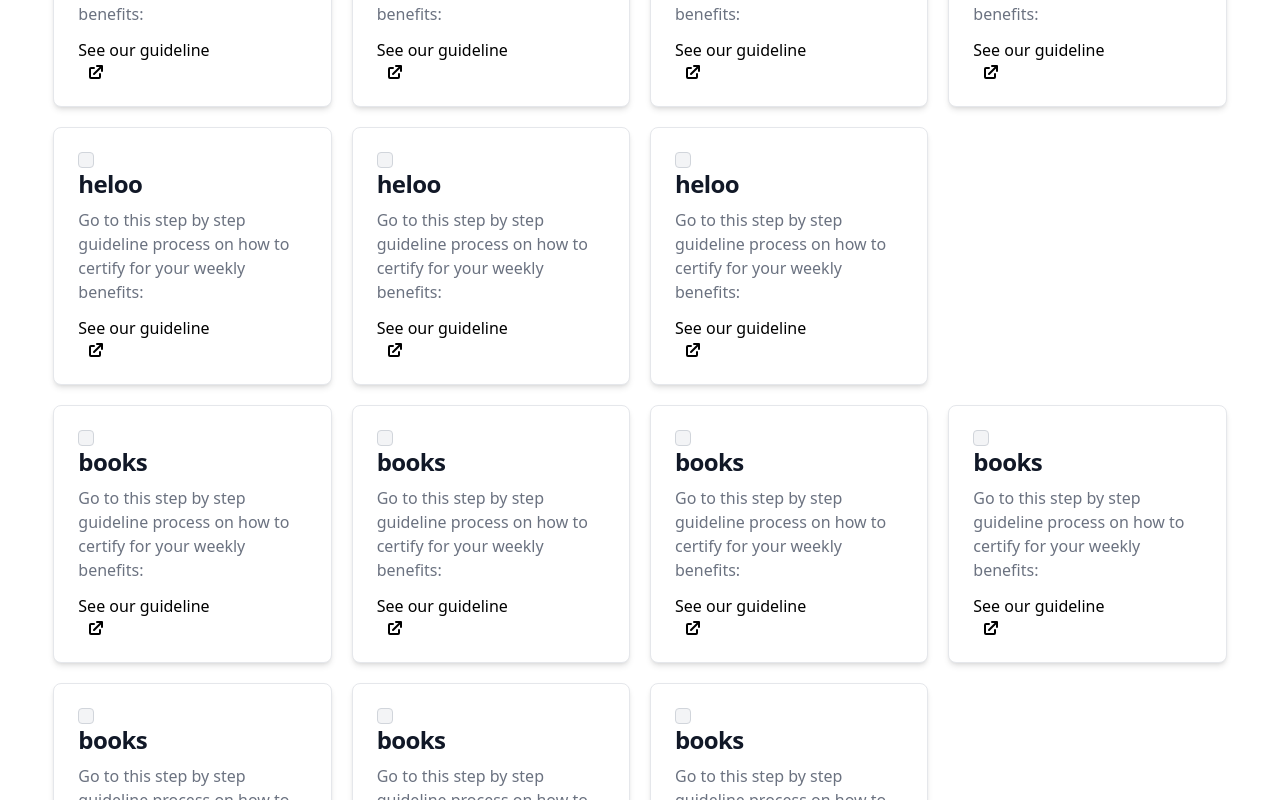
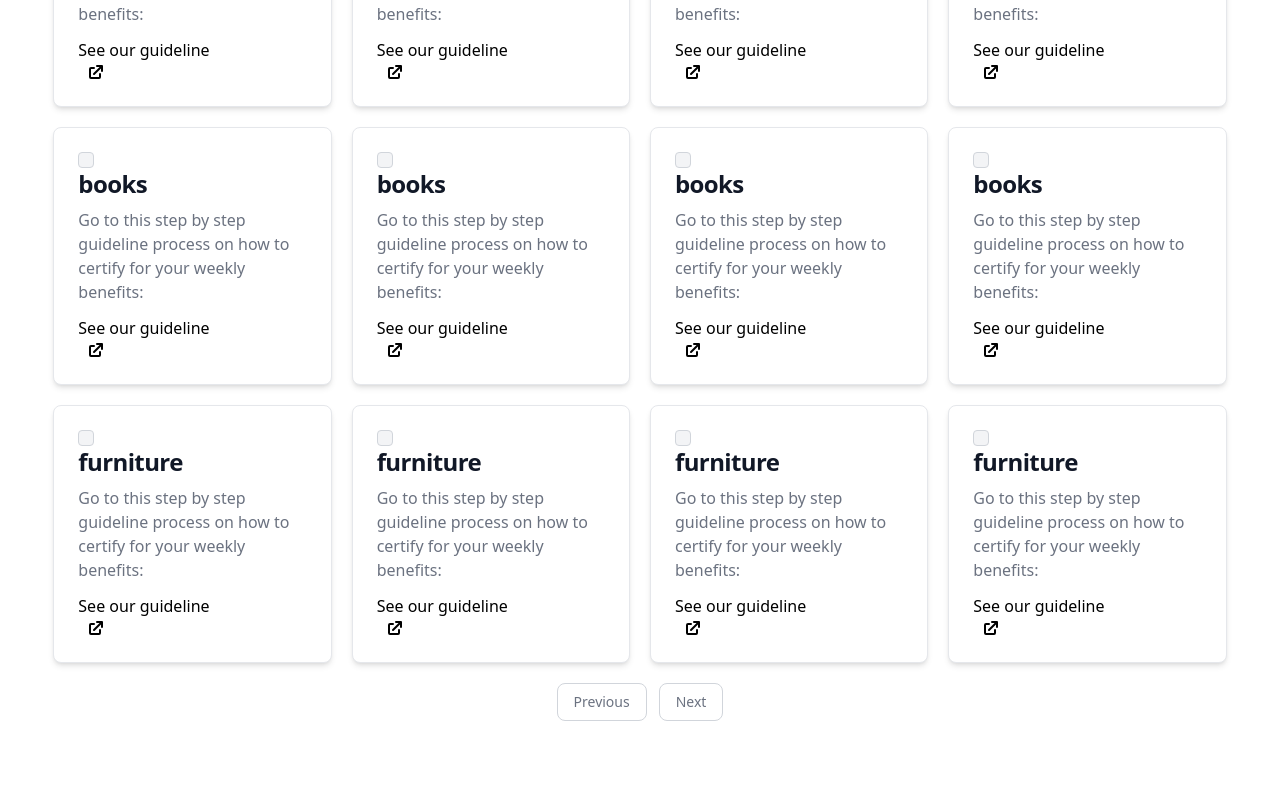
Before and after one commit to stavio12/bench-five, a React (Create React App) app: page / in a window 1280 px wide. Shown: the part 240-1040 px from the top of the page. After the commit the page ends 981 px from the top, so only its background shows below. Built offline with nearby package versions, Linux system fonts and the light colour scheme.

Commit message:
added pagination

```diff
--- a/src/components/Home/BooksProduct.tsx
+++ b/src/components/Home/BooksProduct.tsx
@@ -4,17 +4,24 @@ import { Books } from "../../States/types";
 interface props {
   books: Books[];
   selectWorker: (sku: string, checked: boolean) => void;
+  pagination: number;
 }
 
-const BooksProduct = ({ books, selectWorker }: props) => {
+const BooksProduct = ({ books, selectWorker, pagination }: props) => {
   return (
     <>
-      {books.map((book: Books) => (
+      {books
+        //check if  pagination is equal to 4 then slice at 0 and the pagination number
+        //else subtract 4 from pagination number
+        .slice(pagination === 4 ? 0 : pagination - 4, pagination)
+        .map((book: Books) => (
           <div className="col-span-full*" key={book.SKU}>
             <div className="p-6 max-w-sm bg-white rounded-lg border border-gray-200 shadow-md dark:bg-gray-800 dark:border-gray-700">
               <div className="flex items-center">
                 <input
-                onChange={(e) => selectWorker(e.target.value, e.target.checked)}
+                  onChange={(e) =>
+                    selectWorker(e.target.value, e.target.checked)
+                  }
                   id="checked-checkbox"
                   type="checkbox"
                   value={book.SKU}
--- a/src/components/Home/DiscProduct.tsx
+++ b/src/components/Home/DiscProduct.tsx
@@ -4,17 +4,24 @@ import { DVD } from "../../States/types";
 interface props {
   dvd: DVD[];
   selectWorker: (sku: string, checked: boolean) => void;
+  pagination: number;
 }
 
-const DiscProduct = ({ dvd, selectWorker }: props) => {
+const DiscProduct = ({ dvd, selectWorker, pagination }: props) => {
   return (
     <>
-      {dvd.map((dvd: DVD) => (
+      {dvd
+        //check if  pagination is equal to 4 then slice at 0 and the pagination number
+        //else subtract 4 from pagination number
+        .slice(pagination === 4 ? 0 : pagination - 4, pagination)
+        .map((dvd: DVD) => (
           <div className="col-span-full*" key={dvd.SKU}>
             <div className="p-6 max-w-sm bg-white rounded-lg border border-gray-200 shadow-md dark:bg-gray-800 dark:border-gray-700">
               <div className="flex items-center">
                 <input
-                onChange={(e) => selectWorker(e.target.value, e.target.checked)}
+                  onChange={(e) =>
+                    selectWorker(e.target.value, e.target.checked)
+                  }
                   id="checked-checkbox"
                   type="checkbox"
                   value={dvd.SKU}
--- a/src/components/Home/FurnitureProduct.tsx
+++ b/src/components/Home/FurnitureProduct.tsx
@@ -4,17 +4,24 @@ import { Furniture } from "../../States/types";
 interface props {
   furniture: Furniture[];
   selectWorker: (sku: string, checked: boolean) => void;
+  pagination: number;
 }
 
-const FurnitureProduct = ({ furniture, selectWorker }: props) => {
+const FurnitureProduct = ({ furniture, selectWorker, pagination }: props) => {
   return (
     <>
-      {furniture.map((furniture: Furniture) => (
+      {furniture
+        //check if  pagination is equal to 4 then slice at 0 and the pagination number
+        //else subtract 4 from pagination number
+        .slice(pagination === 4 ? 0 : pagination - 4, pagination)
+        .map((furniture: Furniture) => (
           <div className="col-span-full*" key={furniture.SKU}>
             <div className="p-6 max-w-sm bg-white rounded-lg border border-gray-200 shadow-md dark:bg-gray-800 dark:border-gray-700">
               <div className="flex items-center">
                 <input
-                onChange={(e) => selectWorker(e.target.value, e.target.checked)}
+                  onChange={(e) =>
+                    selectWorker(e.target.value, e.target.checked)
+                  }
                   id="checked-checkbox"
                   type="checkbox"
                   value={furniture.SKU}
--- a/src/components/Home/index.tsx
+++ b/src/components/Home/index.tsx
@@ -13,6 +13,8 @@ const Index = () => {
   const [furniture, setFurniture] = useState<Furniture[]>([
     ...products.furniture,
   ]);
+
+  const [pagination, setPagination] = useState<number>(4);
 
   useEffect(() => {
     localStorage.setItem("products", JSON.stringify(products));
@@ -45,6 +47,8 @@ const Index = () => {
       (item) => !selectedProducts.find((f) => f === item.SKU)
     );
     setFurniture(newFurniture);
+
+    return setSelectedProducts([]);
   };
 
   return (
@@ -71,20 +75,50 @@ const Index = () => {
         <div className="flex-flex-column*">
           <div className="grid grid-cols-3 sm:grid-cols-4 pb-5 gap-5 ">
             {/* {products.disc && ( */}
-            <DiscProduct selectWorker={selectWorker} dvd={dvd} />
+            <DiscProduct
+              selectWorker={selectWorker}
+              dvd={dvd}
+              pagination={pagination}
+            />
             {/* )} */}
           </div>
 
           <div className="grid grid-cols-3 sm:grid-cols-4 pb-5 gap-5 ">
-            <BooksProduct selectWorker={selectWorker} books={books} />
+            <BooksProduct
+              selectWorker={selectWorker}
+              books={books}
+              pagination={pagination}
+            />
           </div>
 
           <div className="grid grid-cols-3 sm:grid-cols-4 pb-5  gap-5 ">
             <FurnitureProduct
               selectWorker={selectWorker}
               furniture={furniture}
+              pagination={pagination}
             />
           </div>
+        </div>
+
+        <div className="text-center pb-5">
+          <button
+            onClick={() =>
+              pagination > 4
+                ? setPagination(pagination - 4)
+                : setPagination(pagination)
+            }
+            className="inline-flex items-center py-2 px-4 text-sm font-medium text-gray-500 bg-white rounded-lg border border-gray-300 hover:bg-gray-100 hover:text-gray-700 dark:bg-gray-800 dark:border-gray-700 dark:text-gray-400 dark:hover:bg-gray-700 dark:hover:text-white"
+            disabled={pagination < 4}
+          >
+            Previous
+          </button>
+
+          <button
+            onClick={() => setPagination(pagination + 4)}
+            className="inline-flex items-center py-2 px-4 ml-3 text-sm font-medium text-gray-500 bg-white rounded-lg border border-gray-300 hover:bg-gray-100 hover:text-gray-700 dark:bg-gray-800 dark:border-gray-700 dark:text-gray-400 dark:hover:bg-gray-700 dark:hover:text-white"
+          >
+            Next
+          </button>
         </div>
       </div>
     </>
```
Lines whose indentation alone changed are shown as unchanged.
